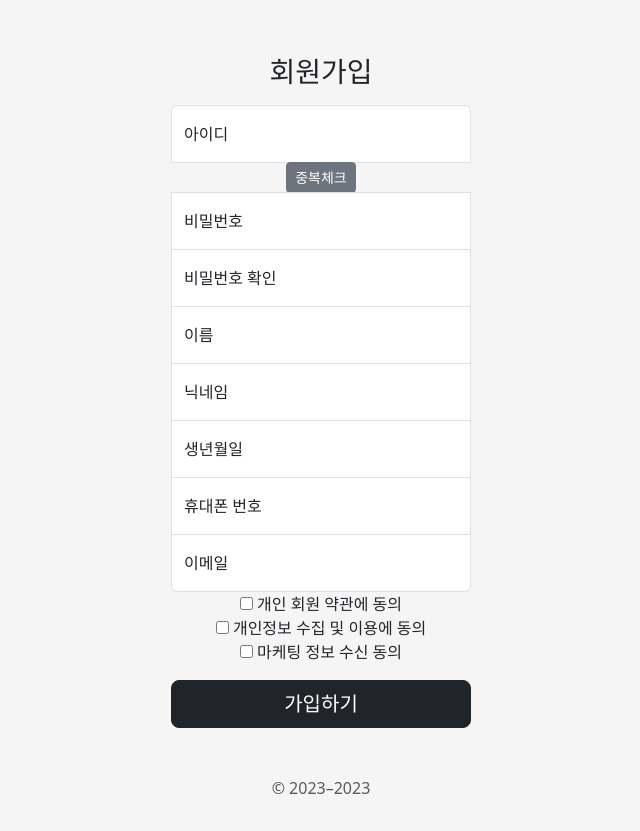
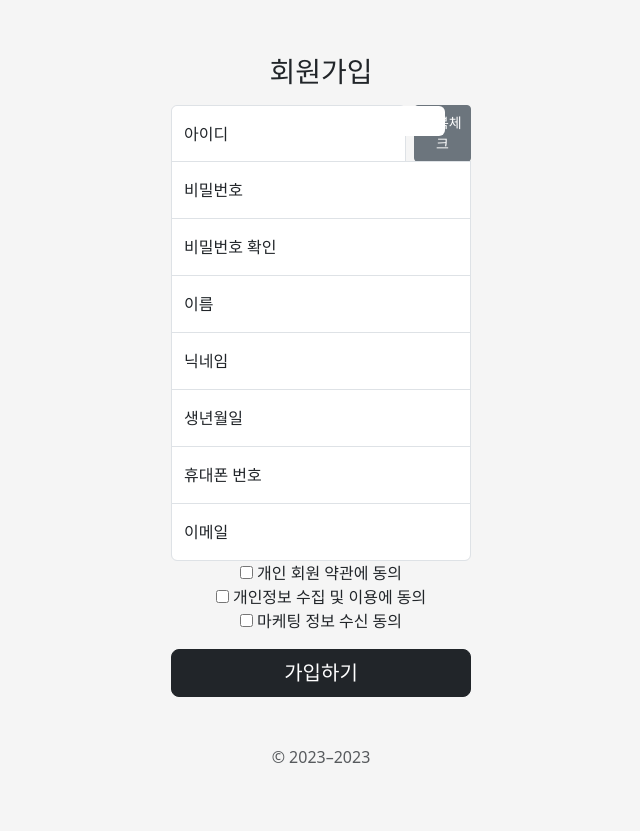
Before and after one commit to rnjswo9578/Toy_project, a Flask app: page /login_sign_up in a window 1280 px wide. Shown: the whole page, without its empty margins (319-959 px from the left). After the commit the page ends 763 px from the top, so only its background shows below. Run offline with Flask 3, Linux system fonts and the light colour scheme; some libraries are stand-ins or nearby versions.

Commit message:
중복체크 디자인 수정

```diff
--- a/templates/10_jo_blog_join_the_membership.html
+++ b/templates/10_jo_blog_join_the_membership.html
@@ -236,10 +236,10 @@
         <form>
             <h1 class="h3 mb-3 fw-normal">회원가입</h1>
 
-            <div class="form-floating">
+            <div class="form-floating d-flex">
                 <input type="top" class="form-control" name="user_id" id="user_id" placeholder="ID">
                 <label for="floatingInput">아이디</label>
-                <button class="btn btn-sm btn-secondary" type="button" onclick="checkDuplicateId()">중복체크</button>
+                <button class="btn btn-sm btn-secondary ms-2" type="button" onclick="checkDuplicateId()">중복체크</button>
             </div>
             <div class="form-floating">
                 <input type="password" class="form-control" name="pw" placeholder="Password">
```
